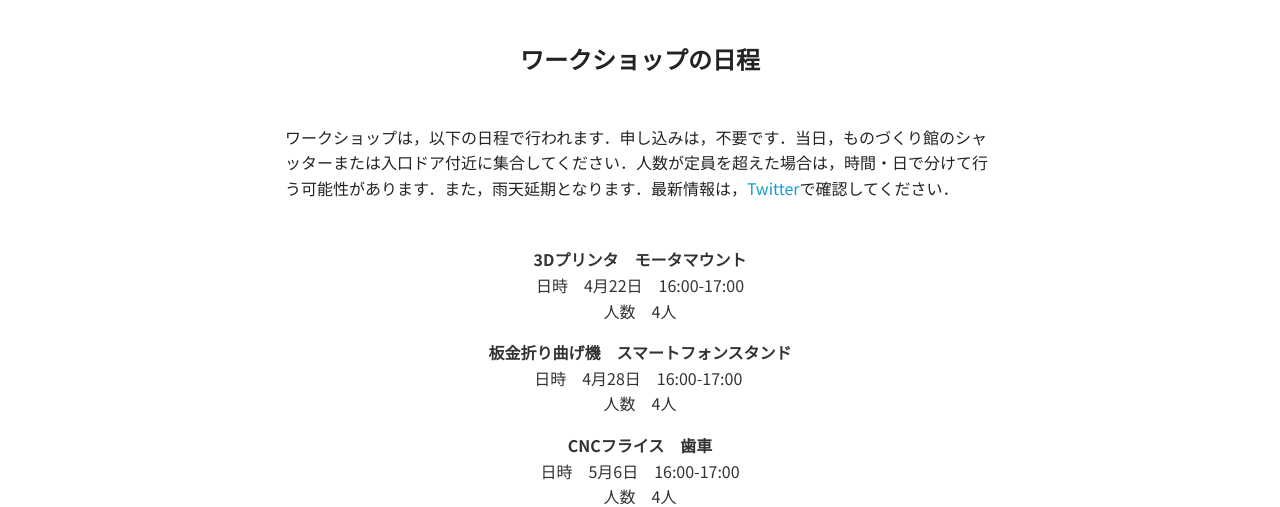
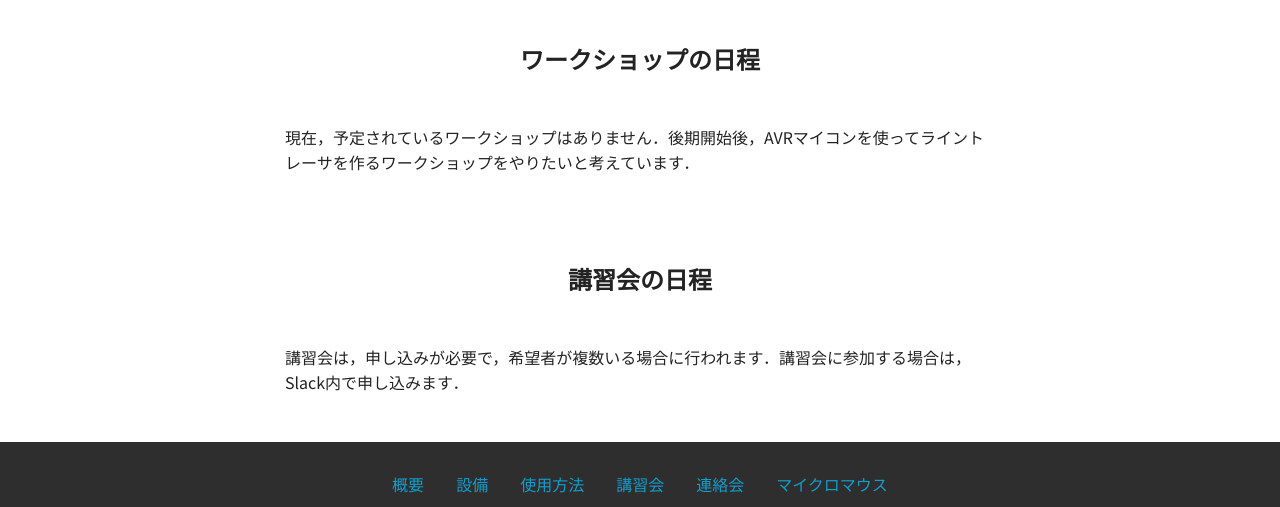
Before and after one commit to monozukuri-shizuoka/monozukuri-shizuoka.github.io, a plain HTML site: page workshops.html in a window 1280 px wide. Shown: the part 260-767 px from the top of the page. Drawn offline with Linux system fonts and the light colour scheme; files whose address does not match are found by name.

Commit message:
Remove workshop plan

```diff
--- a/workshops.html
+++ b/workshops.html
@@ -98,22 +98,8 @@
 
     <div class="container">
         <div class="media-container-row">
-            <div class="mbr-text col-12 mbr-fonts-style display-7 col-md-8"><p><span style="font-size: 1rem;">ワークショップは，以下の日程で行われます．申し込みは，不要です．当日，ものづくり館のシャッターまたは入口ドア付近に集合してください．人数が定員を超えた場合は，時間・日で分けて行う可能性があります．また，雨天延期となります．最新情報は，<a href="https://twitter.com/MonozukuriSU" class="text-primary">Twitter</a>で確認してください．</span></p></div>
-        </div>
-    </div>
-</section>
-
-<section class="mbr-section article content1 cid-stqMxdvZf4" id="content1-8n">
-
-
-
-    <div class="container">
-        <div class="media-container-row">
-            <div class="mbr-text col-12 mbr-fonts-style display-7 col-md-6"><p><strong>3Dプリンタ　モータマウント</strong><br><span style="font-size: 1rem;">日時　4月22日　16:00-17:00<br>人数　4人</span></p><p><span style="font-size: 1rem;"><strong>板金折り曲げ機　スマートフォンスタンド</strong>
-<br></span><span style="font-size: 1rem;">日時　4月28日　16:00-17:00&nbsp;<br></span><span style="font-size: 1rem;">人数　4人</span></p><p><span style="font-size: 1rem;"><strong>CNCフライス　歯車
-<br></strong></span><span style="font-size: 1rem;">日時　5月6日　16:00-17:00<br></span><span style="font-size: 1rem;">人数　4人</span></p><p><span style="font-size: 1rem;"><strong>丸のこ盤　バランスゲーム</strong><br></span><span style="font-size: 1rem;">日時　5月13日　16:00-17:00<br></span><span style="font-size: 1rem;">人数　4人</span></p><p><span style="font-size: 1rem;"><strong>カッティングマシン　オリジナルステッカー
-<br></strong></span><span style="font-size: 1rem;">日時　5月20日　16:00-17:00&nbsp;<br></span><span style="font-size: 1rem;">人数　4人</span></p><p><span style="font-size: 1rem;"><strong>CNCフライス　モータマウント
-<br></strong></span><span style="font-size: 1rem;">日時　5月27日　16:00-17:00&nbsp;<br></span><span style="font-size: 1rem;">人数　4人</span></p></div>
+          <div class="mbr-text col-12 mbr-fonts-style display-7 col-md-8"><p><span style="font-size: 1rem;">現在，予定されているワークショップはありません．後期開始後，AVRマイコンを使ってライントレーサを作るワークショップをやりたいと考えています．</span></p></div>
+          <!--<div class="mbr-text col-12 mbr-fonts-style display-7 col-md-8"><p><span style="font-size: 1rem;">ワークショップは，以下の日程で行われます．申し込みは，不要です．当日，ものづくり館のシャッターまたは入口ドア付近に集合してください．人数が定員を超えた場合は，時間・日で分けて行う可能性があります．また，雨天延期となります．最新情報は，<a href="https://twitter.com/MonozukuriSU" class="text-primary">Twitter</a>で確認してください．</span></p></div> -->
         </div>
     </div>
 </section>
```
